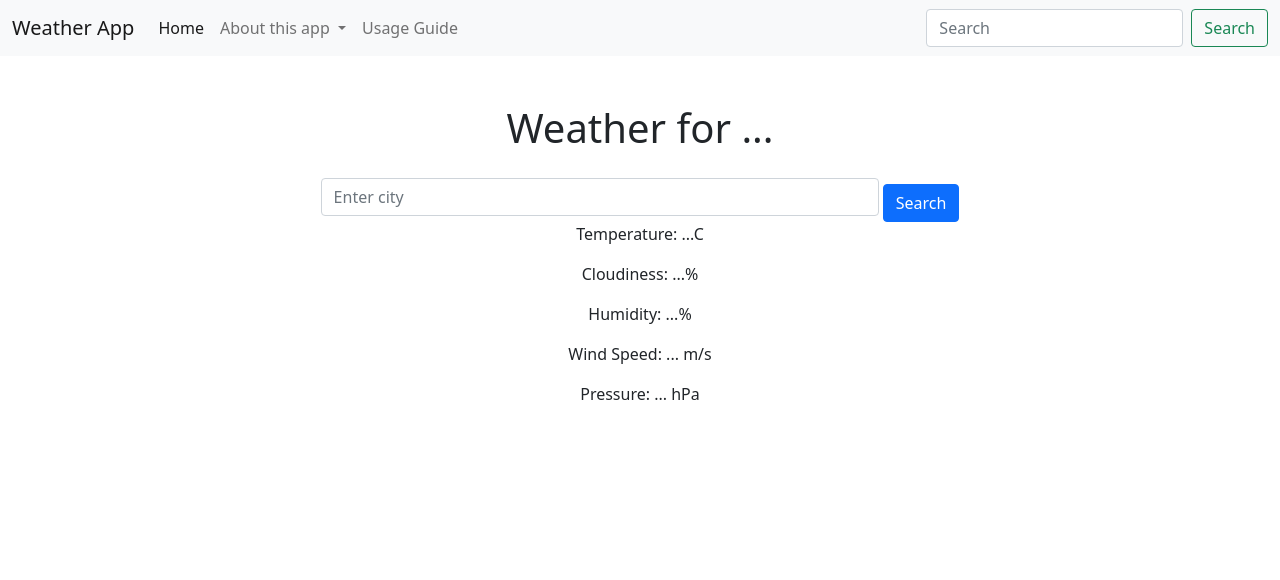
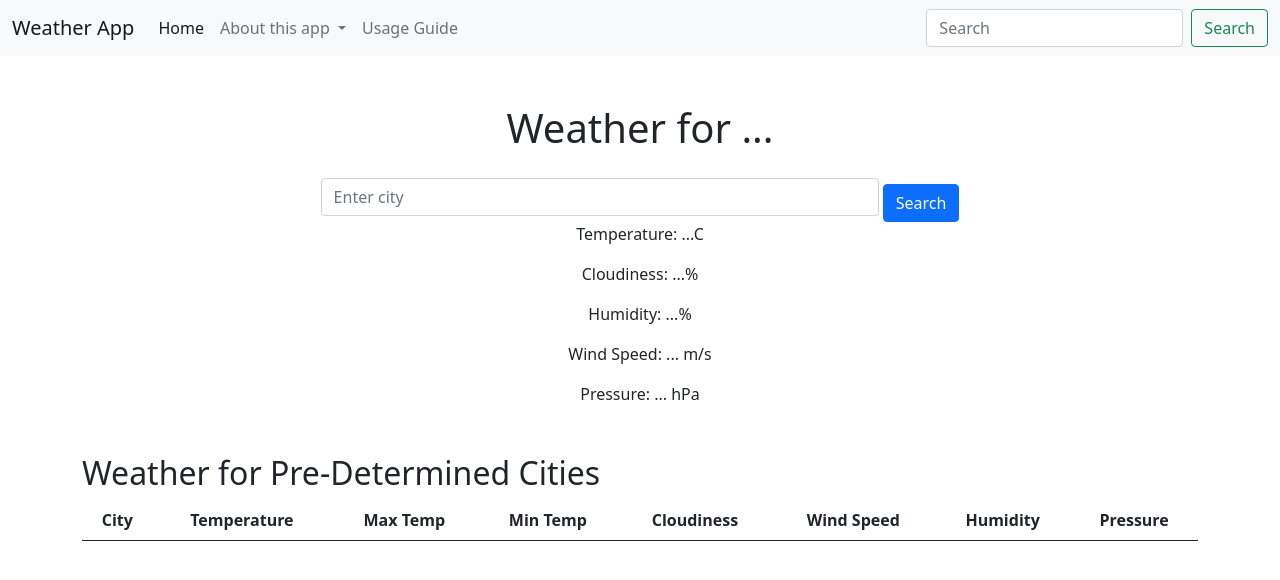
Before and after one commit to sewkani-manya/Weather-App, a plain HTML site: page index.html in a window 1280 px wide. Drawn offline with nearby package versions, Linux system fonts and the light colour scheme.

Commit message:
added a table for pre-determined cities' weather

```diff
--- a/index.html
+++ b/index.html
@@ -66,10 +66,35 @@
         <p>Pressure: <span class="pressure">...</span> hPa</p>
     </div>
 
-</body>
-</html>
+    <div class="container mt-5">
+        <h2>Weather for Pre-Determined Cities</h2>
+        <div class="table-responsive">
+            <table class="table text-center">
+                <thead>
+                    <tr>
+                        <th>City</th>
+                        <th>Temperature</th>
+                        <th>Max Temp</th>
+                        <th>Min Temp</th>
+                        <th>Cloudiness</th>
+                        <th>Wind Speed</th>
+                        <th>Humidity</th>
+                        <th>Pressure</th>
+                    </tr>
+                </thead>
+                <tbody id="city-weather-table">
+                    <!-- Rows will be dynamically added here -->
+                </tbody>
+            </table>
+        </div>
+    </div>
 
-<script src="https://cdn.jsdelivr.net/npm/bootstrap@5.0.2/dist/js/bootstrap.bundle.min.js"
+
+
+    <script src="https://cdn.jsdelivr.net/npm/bootstrap@5.0.2/dist/js/bootstrap.bundle.min.js"
         integrity="sha384-MrcW6ZMFYlzcLA8Nl+NtUVF0sA7MsXsP1UyJoMp4YLEuNSfAP+JcXn/tWtIaxVXM"
         crossorigin="anonymous"
         src="index.js"></script>
+
+</body>
+</html>
```
